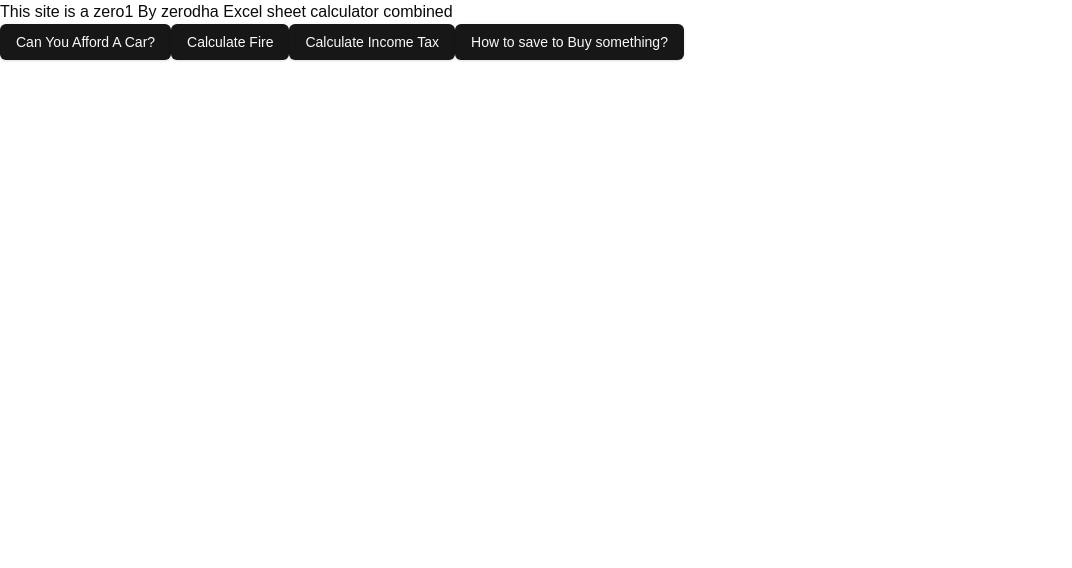
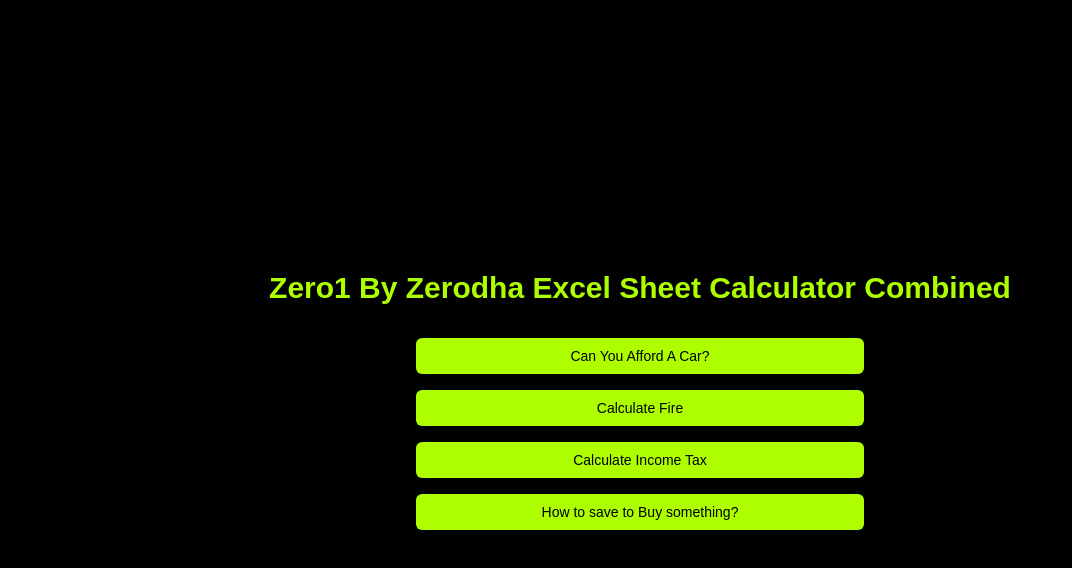
Before and after one commit to krishnanunnismenon/zero1Calc, a Next.js app: page / in a window 1280 px wide. Shown: the top 568 px of the page, without its empty margins (0-1072 px from the left). Built offline with nearby package versions, Linux system fonts and the light colour scheme.

Commit message:
fixed some bugs

```diff
--- a/app/page.tsx
+++ b/app/page.tsx
@@ -1,18 +1,58 @@
-'use client'
-import { Button } from "@/components/ui/button";
-import { useRouter } from "next/navigation";
+"use client"
 
+import { motion } from "framer-motion"
+import { Button } from "@/components/ui/button"
+import { useRouter } from "next/navigation"
 
 export default function Home() {
   const router = useRouter()
+
+  const buttonVariants = {
+    hover: { scale: 1.05 },
+    tap: { scale: 0.95 },
+  }
+
   return (
-    <>
-   <h1>This site is a zero1 By zerodha Excel sheet calculator combined</h1>
-    <Button onClick={()=>router.push('/car-afford')}>Can You Afford A Car?</Button>
-    <Button onClick={()=>router.push('/fire')}>Calculate Fire</Button>
-    <Button onClick={()=>router.push('/income-tax')}>Calculate Income Tax</Button>
-    <Button onClick={()=>router.push('/save-to-buy')}>How to save to Buy something?</Button>
-
-    </>
-  );
+    <div className="min-h-screen bg-black flex flex-col items-center justify-center p-4">
+      <motion.h1
+        className="text-3xl font-bold mb-8 text-[#ADFF00] text-center"
+        initial={{ opacity: 0, y: -20 }}
+        animate={{ opacity: 1, y: 0 }}
+        transition={{ duration: 0.5 }}
+      >
+        Zero1 By Zerodha Excel Sheet Calculator Combined
+      </motion.h1>
+      <div className="space-y-4 w-full max-w-md">
+        <motion.div variants={buttonVariants} whileHover="hover" whileTap="tap">
+          <Button
+            onClick={() => router.push("/car-afford")}
+            className="w-full bg-[#ADFF00] text-black hover:bg-[#88CC00]"
+          >
+            Can You Afford A Car?
+          </Button>
+        </motion.div>
+        <motion.div variants={buttonVariants} whileHover="hover" whileTap="tap">
+          <Button onClick={() => router.push("/fire")} className="w-full bg-[#ADFF00] text-black hover:bg-[#88CC00]">
+            Calculate Fire
+          </Button>
+        </motion.div>
+        <motion.div variants={buttonVariants} whileHover="hover" whileTap="tap">
+          <Button
+            onClick={() => router.push("/income-tax")}
+            className="w-full bg-[#ADFF00] text-black hover:bg-[#88CC00]"
+          >
+            Calculate Income Tax
+          </Button>
+        </motion.div>
+        <motion.div variants={buttonVariants} whileHover="hover" whileTap="tap">
+          <Button
+            onClick={() => router.push("/save-to-buy")}
+            className="w-full bg-[#ADFF00] text-black hover:bg-[#88CC00]"
+          >
+            How to save to Buy something?
+          </Button>
+        </motion.div>
+      </div>
+    </div>
+  )
 }
--- /dev/null
+++ b/components/ui/switch.tsx
@@ -0,0 +1,29 @@
+"use client"
+
+import * as React from "react"
+import * as SwitchPrimitives from "@radix-ui/react-switch"
+
+import { cn } from "@/lib/utils"
+
+const Switch = React.forwardRef<
+  React.ElementRef<typeof SwitchPrimitives.Root>,
+  React.ComponentPropsWithoutRef<typeof SwitchPrimitives.Root>
+>(({ className, ...props }, ref) => (
+  <SwitchPrimitives.Root
+    className={cn(
+      "peer inline-flex h-5 w-9 shrink-0 cursor-pointer items-center rounded-full border-2 border-transparent shadow-sm transition-colors focus-visible:outline-none focus-visible:ring-2 focus-visible:ring-ring focus-visible:ring-offset-2 focus-visible:ring-offset-background disabled:cursor-not-allowed disabled:opacity-50 data-[state=checked]:bg-primary data-[state=unchecked]:bg-input",
+      className
+    )}
+    {...props}
+    ref={ref}
+  >
+    <SwitchPrimitives.Thumb
+      className={cn(
+        "pointer-events-none block h-4 w-4 rounded-full bg-background shadow-lg ring-0 transition-transform data-[state=checked]:translate-x-4 data-[state=unchecked]:translate-x-0"
+      )}
+    />
+  </SwitchPrimitives.Root>
+))
+Switch.displayName = SwitchPrimitives.Root.displayName
+
+export { Switch }
--- a/package.json
+++ b/package.json
@@ -12,15 +12,16 @@
     "@radix-ui/react-label": "^2.1.1",
     "@radix-ui/react-select": "^2.1.4",
     "@radix-ui/react-slot": "^1.1.1",
+    "@radix-ui/react-switch": "^1.1.3",
     "class-variance-authority": "^0.7.1",
     "clsx": "^2.1.1",
     "date-fns": "^3.6.0",
     "lucide-react": "^0.471.1",
     "motion": "^11.18.0",
     "next": "15.1.4",
-    "react": "^19.0.0",
+    "react": "^18.3.1",
     "react-day-picker": "^8.10.1",
-    "react-dom": "^19.0.0",
+    "react-dom": "^18.3.1",
     "tailwind-merge": "^2.6.0",
     "tailwindcss-animate": "^1.0.7"
   },
```
Also changed, not shown: 1 other file (tests, documents, lock files or other folders).
